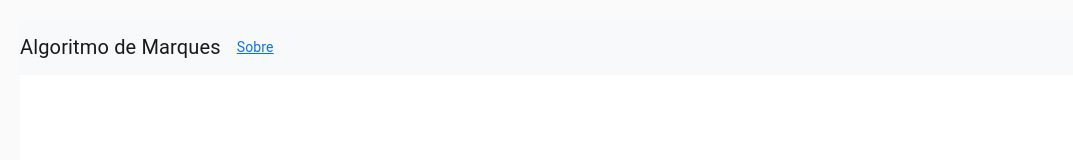
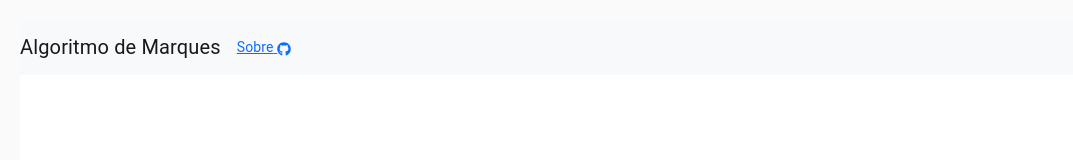
Before and after one commit to micasmarques/algoritmo-marques-tcc, a React (Vite) app in the folder code/frontend/: page / in a window 1280 px wide. Shown: the top 160 px of the page, without its empty margins (0-1073 px from the left). Built offline with nearby package versions, Linux system fonts and the light colour scheme.

Commit message:
icone do git

```diff
--- a/code/frontend/src/App.js
+++ b/code/frontend/src/App.js
@@ -1,13 +1,13 @@
-import React, {useState, useEffect} from 'react';
-import {Link, BrowserRouter as Router} from 'react-router-dom';
-import {useTranslation} from 'react-i18next';
-import {Navbar, Nav} from 'react-bootstrap';
+import React, { useState, useEffect } from 'react';
+import { Link, BrowserRouter as Router } from 'react-router-dom';
+import { useTranslation } from 'react-i18next';
+import { Navbar, Nav } from 'react-bootstrap';
 import Summary from './components/Summary';
 import { FaGithub, FaLinkedin, FaInstagram, FaEnvelope } from 'react-icons/fa';
 import './styles/App.css';
 
 function App() {
-    const {t} = useTranslation();
+    const { t } = useTranslation();
     const [darkMode, setDarkMode] = useState(false);
 
     useEffect(() => {
@@ -23,15 +23,16 @@ function App() {
             <div className="App">
                 <Navbar bg="light" expand="lg">
                     <Navbar.Brand>{t('Algoritmo de Marques')}</Navbar.Brand>
-                    <Navbar.Toggle aria-controls="navbar"/>
+                    <Navbar.Toggle aria-controls="navbar" />
                     <Navbar.Collapse id="navbar">
                         <Nav className="mr-auto">
-                            <Link to="https://github.com/micasmarques/algoritmo-marques-tcc"
-                                  target="_blank">{t('Sobre')}</Link>
+                            <Link to="https://github.com/micasmarques/algoritmo-marques-tcc" target="_blank">
+                                {t('Sobre')} <FaGithub />
+                            </Link>
                         </Nav>
                     </Navbar.Collapse>
                 </Navbar>
-                <Summary/>
+                <Summary />
                 <Navbar fixed="bottom" bg="light">
                     <Nav className="mx-auto">
                         <Nav.Link href="https://github.com/micasmarques" target="_blank">
```
